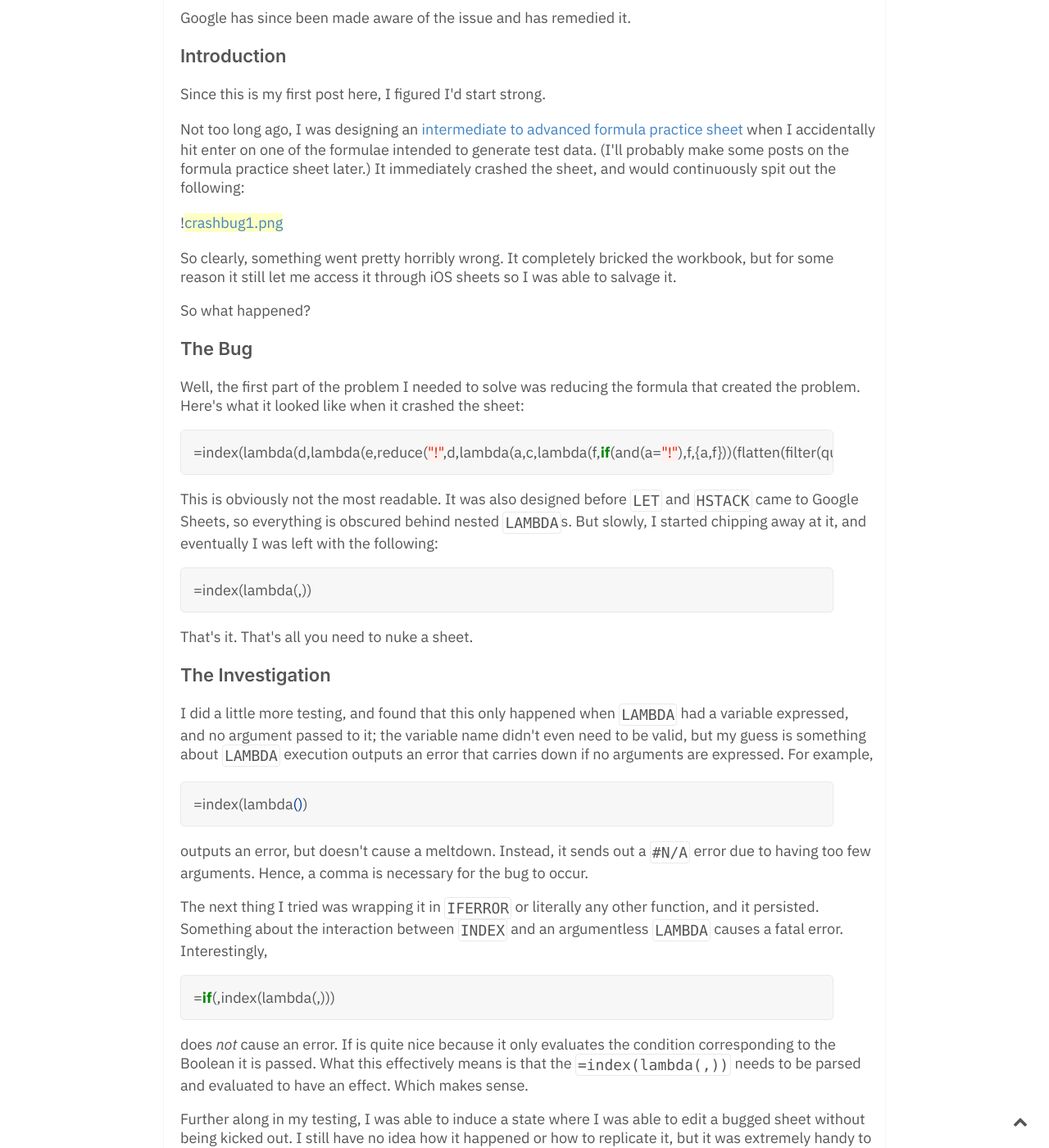
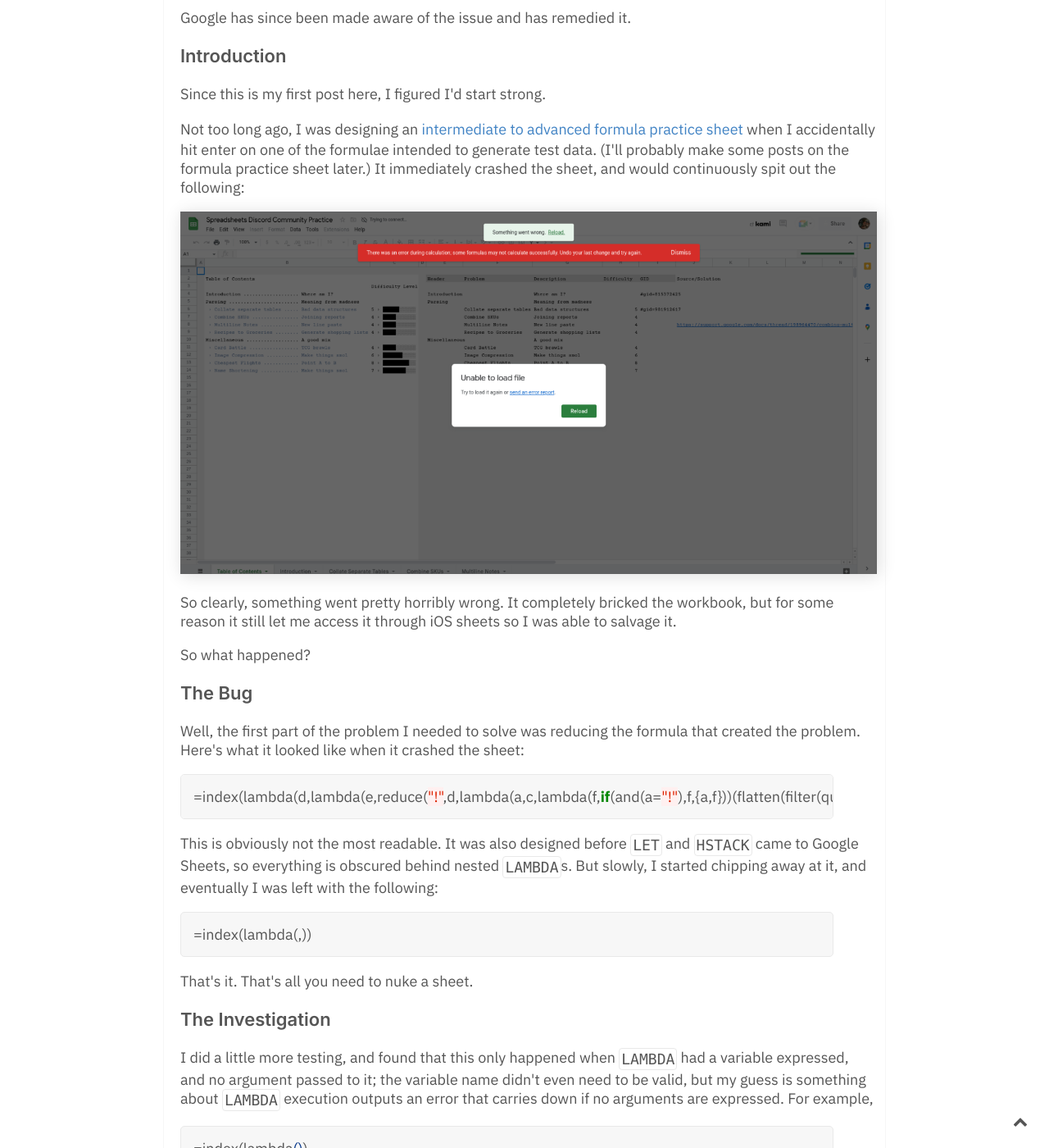
Before and after one commit to Astral1119/old2, a Jekyll site: the page built from _notes/Crash Bug.md, in a window 1280 px wide and 1400 px high, scrolled down 684 px. Shown: the whole window at 82% size. Built offline with Jekyll 4.4.1, drawn with Linux system fonts in a browser that asks for light colours.

Commit message:
Fixing images

```diff
--- a/_notes/Crash Bug.md
+++ b/_notes/Crash Bug.md
@@ -18,7 +18,7 @@ Since this is my first post here, I figured I'd start strong.
 
 Not too long ago, I was designing an [intermediate to advanced formula practice sheet](https://docs.google.com/spreadsheets/d/1RZVTUJj_qzugq_WCd7rMjmjzKtUM72Jb5x0RGFAVNnk/edit#gid=890374412) when I accidentally hit enter on one of the formulae intended to generate test data. (I'll probably make some posts on the formula practice sheet later.) It immediately crashed the sheet, and would continuously spit out the following:
 
-![[crashbug1.png]]
+ <img src="/assets/img/crashbug1.png" style="box-shadow: 2px 2px 20px 0 #ddd;"/>
 
 So clearly, something went pretty horribly wrong. It completely bricked the workbook, but for some reason it still let me access it through iOS sheets so I was able to salvage it.
 
@@ -64,7 +64,7 @@ Further along in my testing, I was able to induce a state where I was able to ed
 
 It was at this point I shared what information I had with some of the lovely folks over on the [Spreadsheets Discord Community](https://discord.gg/M9GKpPd). One person in particular, [Elly](https://www.reddit.com/user/Keipaws), was instrumental in determining the cause of this issue. After playing around with it for a while, they sent me this:
 
-![[crashbug2.png]]
+> <img src="/assets/img/crashbug2.png" style="box-shadow: 2px 2px 20px 0 #ddd;"/>
 
 I couldn't believe I hadn't thought to look at the console! Lo and behold, we have the exact cause of the fatal error. It seems like searchArrayOrRef, a backend function used in INDEX, is not compatible with new data types that result from LAMBDA.
 
```
